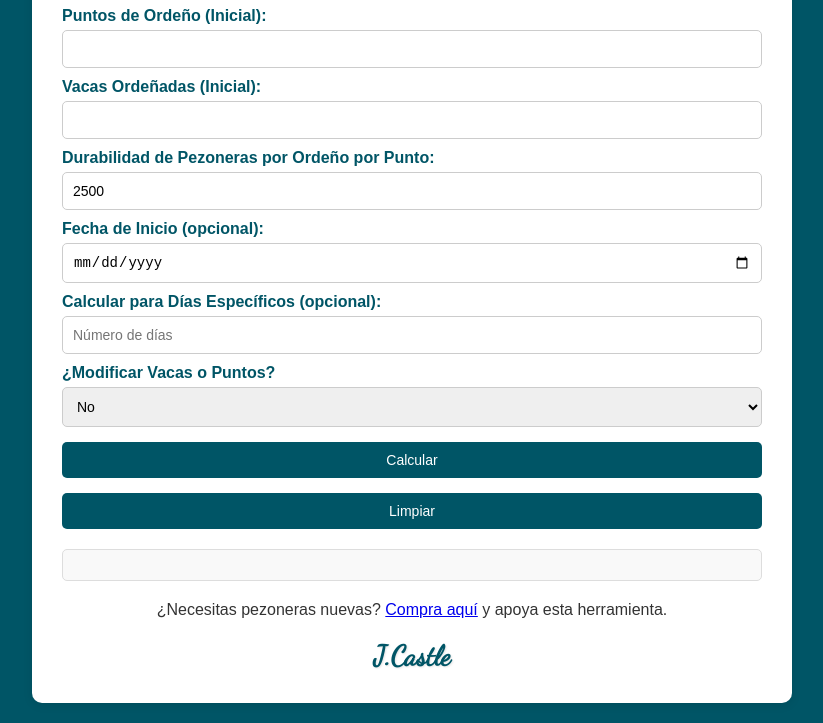
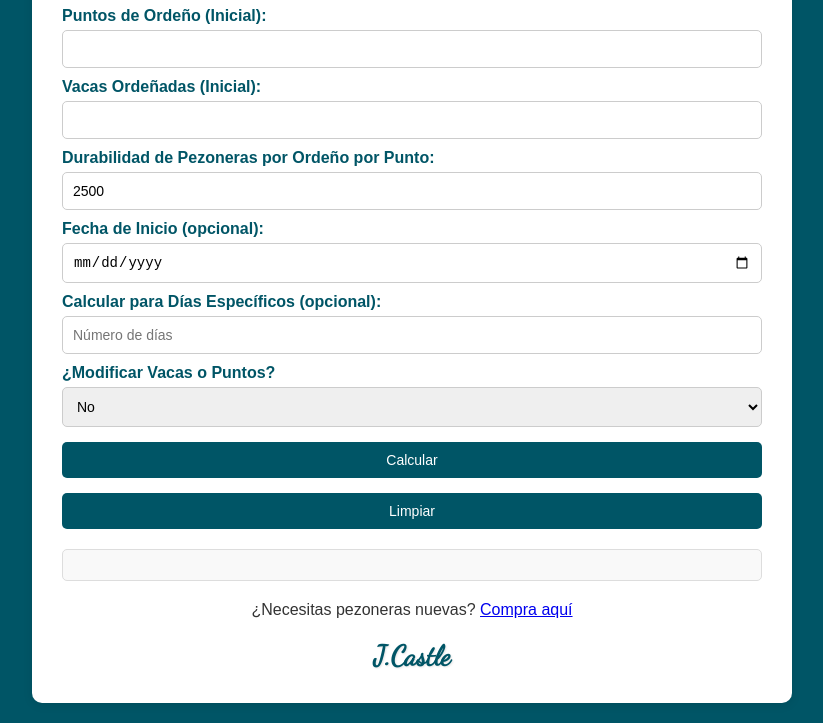
Before and after one commit to jcastle99/CALCULADORA0.1, a website: page index.html in a window 1280 px wide. Shown: the part 282-1005 px from the top of the page, without its empty margins (228-1051 px from the left). Drawn offline with nearby package versions, Linux system fonts and the light colour scheme; a script that the page names is missing.

Commit message:
Update index.html

```diff
--- a/index.html
+++ b/index.html
@@ -104,7 +104,7 @@
 
         <!-- Marketing de Afiliados -->
         <div style="margin-top: 20px; text-align: center;">
-            <p>¿Necesitas pezoneras nuevas? <a href="/comprar-pezoneras" target="_blank">Compra aquí</a> y apoya esta herramienta.</p>
+            <p>¿Necesitas pezoneras nuevas? <a href="/comprar-pezoneras" target="_blank">Compra aquí</a> </p>
         </div>
 
         <div class="signature">J.Castle</div>
```
